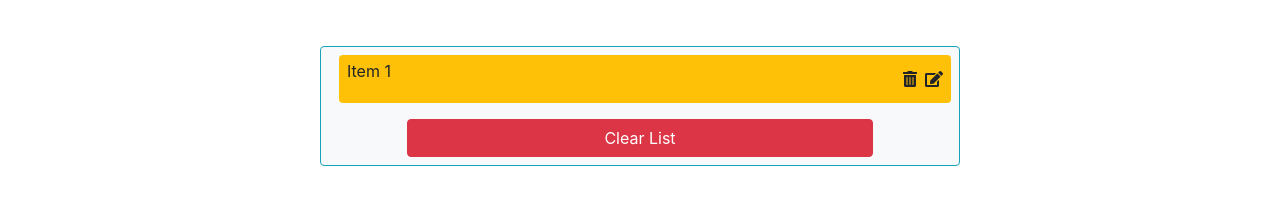
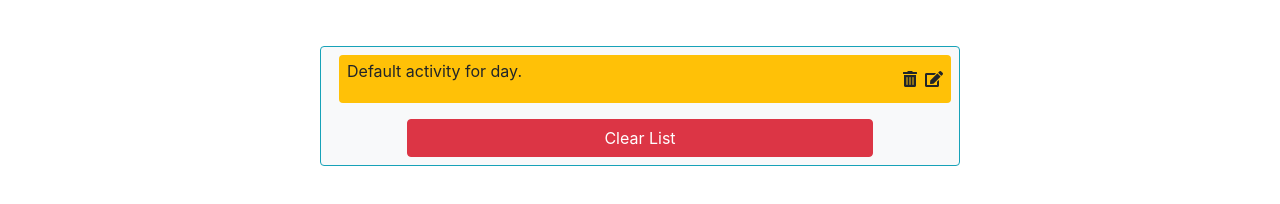
Before and after one commit to ajkacca457/daily-activities-react, a React (Create React App) app: page / in a window 1280 px wide. Shown: the part 230-434 px from the top of the page. Built offline with nearby package versions, Linux system fonts and the light colour scheme.

Commit message:
add functions for posting activity

```diff
--- a/src/App.js
+++ b/src/App.js
@@ -24,6 +24,8 @@ handlechange=(e)=>{
     item:value
   })
 }
+
+
 handlesubmit=(e)=>{
   e.preventDefault();
   const newItem={
@@ -33,13 +35,16 @@ handlesubmit=(e)=>{
 
 const newItems=[...this.state.items,newItem];
 
-this.setState({
-   items:newItems,
-   id: uuidv4(),
-   item:"",
-   edititem: false,
-}, ()=>console.log(this.state))
-
+if(this.state.item===""){
+  alert("please enter a task")
+} else {
+  this.setState({
+     items:newItems,
+     id: uuidv4(),
+     item:"",
+     edititem: false,
+  }, ()=> console.log(this.state))
+}
 }
 
 handledelete=(e,id)=>{
--- /dev/null
+++ b/src/components/activityitem.js
@@ -0,0 +1,23 @@
+import React, {Component} from 'react';
+
+
+ class Activityitem extends Component {
+   render(){
+     const {name,handledelete,handleedit}=this.props;
+     return(
+        <div>
+          <ul className="listcontainer">
+          <li className="li-item d-flex rounded justify-content-between align-items-center bg-warning px-2 py-1">
+          <p>{name}</p>
+          <div className="hbtns">
+          <i className="fas fa-trash-alt del mr-2 "></i>
+          <i className="fas fa-edit edit"></i>
+          </div>
+          </li>
+          </ul>
+         </div>
+     );
+   }
+}
+
+export default Activityitem;
--- a/src/components/activitylist.js
+++ b/src/components/activitylist.js
@@ -1,24 +1,24 @@
 import React, {Component} from 'react';
-
+import Activityitem from "./activityitem"
 
  class Activitylist extends Component {
    render(){
   const {items,handledelete,handleedit,clearlist}=this.props;
      return(
          <div className="maincontainer border border-info rounded text-center w-50 my-1 mx-auto bg-light py-2 px-2">
-          <ul className="listcontainer">
-          <li className="li-item d-flex rounded justify-content-between align-items-center bg-warning px-2 py-1">
-          <p>Item 1</p>
-          <div className="hbtns">
-          <i className="fas fa-trash-alt del mr-2 "></i>
-          <i className="fas fa-edit edit"></i>
-          </div>
-          </li>
-          </ul>
-          <div className="btncont">
-            <button className="btn btn-danger w-75"> Clear List</button>
-          </div>
 
+          {items.map((item)=>{
+            return(
+                <Activityitem key={item.id}
+                  name={item.name}
+                  handledelete={handledelete}
+                  handleedit={handleedit}
+                  ></Activityitem>
+            )
+          })}
+             <div className="btncont">
+               <button className="btn btn-danger w-75"> Clear List</button>
+             </div>
          </div>
      );
    }
```
Also changed, not shown: 1 other file (tests, documents, lock files or other folders).
